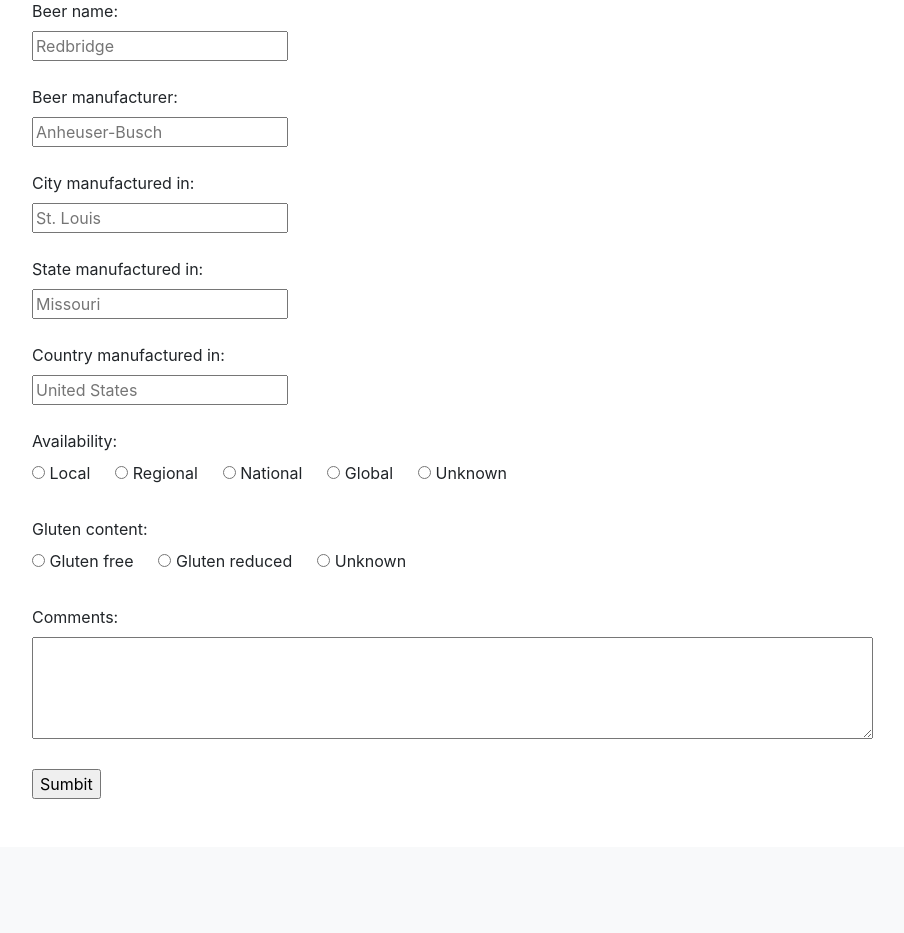
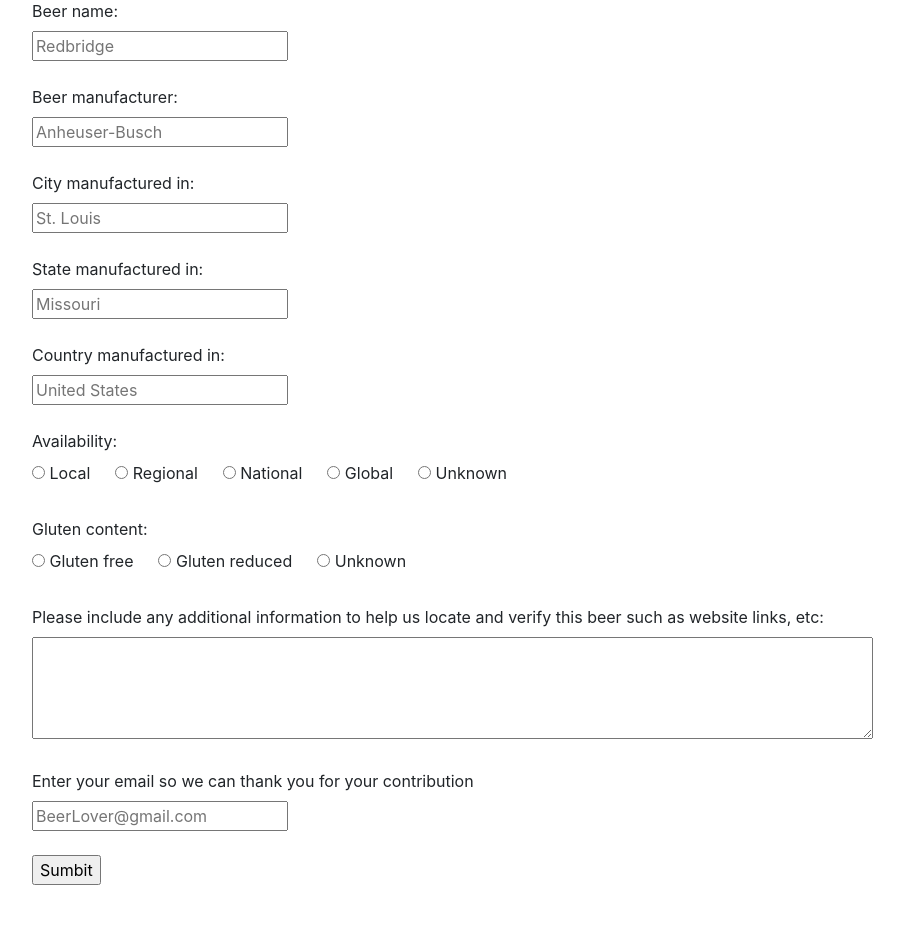
Before and after one commit to alexgarnett/GFreeBeerMe, a Flask app: page /contribute in a window 1280 px wide. Shown: the part 177-1110 px from the top of the page, without its empty margins (53-957 px from the left). Before the commit the page ends 976 px from the top, so only its background shows below. Run offline with Flask 3, Linux system fonts and the light colour scheme; parts of the project's set-up code (start-up, migrations or seed data) failed here and were passed over; some libraries are stand-ins or nearby versions.

Commit message:
Added email field to contribute form.

```diff
--- a/main.py
+++ b/main.py
@@ -69,9 +69,10 @@
         availability = request.form.get('availability')
         gf_or_gr = request.form.get('gf_or_gr')
         comments = request.form.get('comments')
+        email = request.form.get('email')
 
         print(name + " " + manufacturer + " " + city + " " + state + " " + country + " " + availability + " " +
-              gf_or_gr + " " + comments)
+              gf_or_gr + " " + comments + " " + email)
 
         return render_template("contribution_processed.html")
 
--- a/templates/contribute.html
+++ b/templates/contribute.html
@@ -38,10 +38,12 @@
         <input type="radio" id="gluten_unknown" name="gf_or_gr" value="Unknown">
         <label for="gluten_unknown">Unknown &emsp;</label><br><br>
 
-        <label for="comments">Comments:</label><br>
-        <textarea id="comments" name="comments" rows="4" cols="80" maxlength="255" placeholder="Please include any
-            additional information to help us locate and verify this beer such as website links, etc.">
+        <label for="comments">Please include any additional information to help us locate and verify this beer such as website links, etc:</label><br>
+        <textarea id="comments" name="comments" rows="4" cols="80" maxlength="255">
         </textarea><br><br>
+
+        <label for="email">Enter your email so we can thank you for your contribution</label><br>
+        <input type="email" id="email" name="email" placeholder="BeerLover@gmail.com"><br><br>
 
         <input type="submit" value="Sumbit">
 
```
